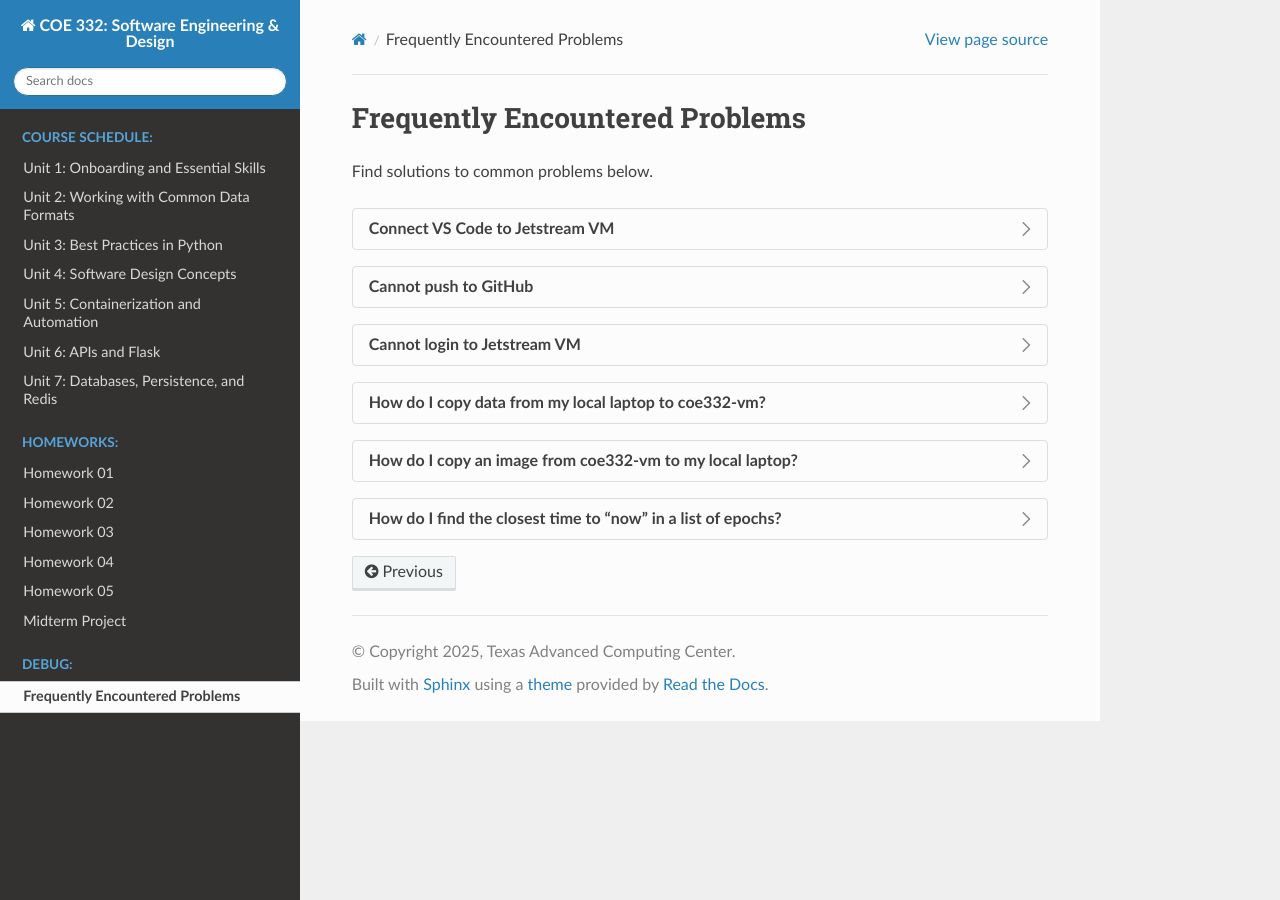
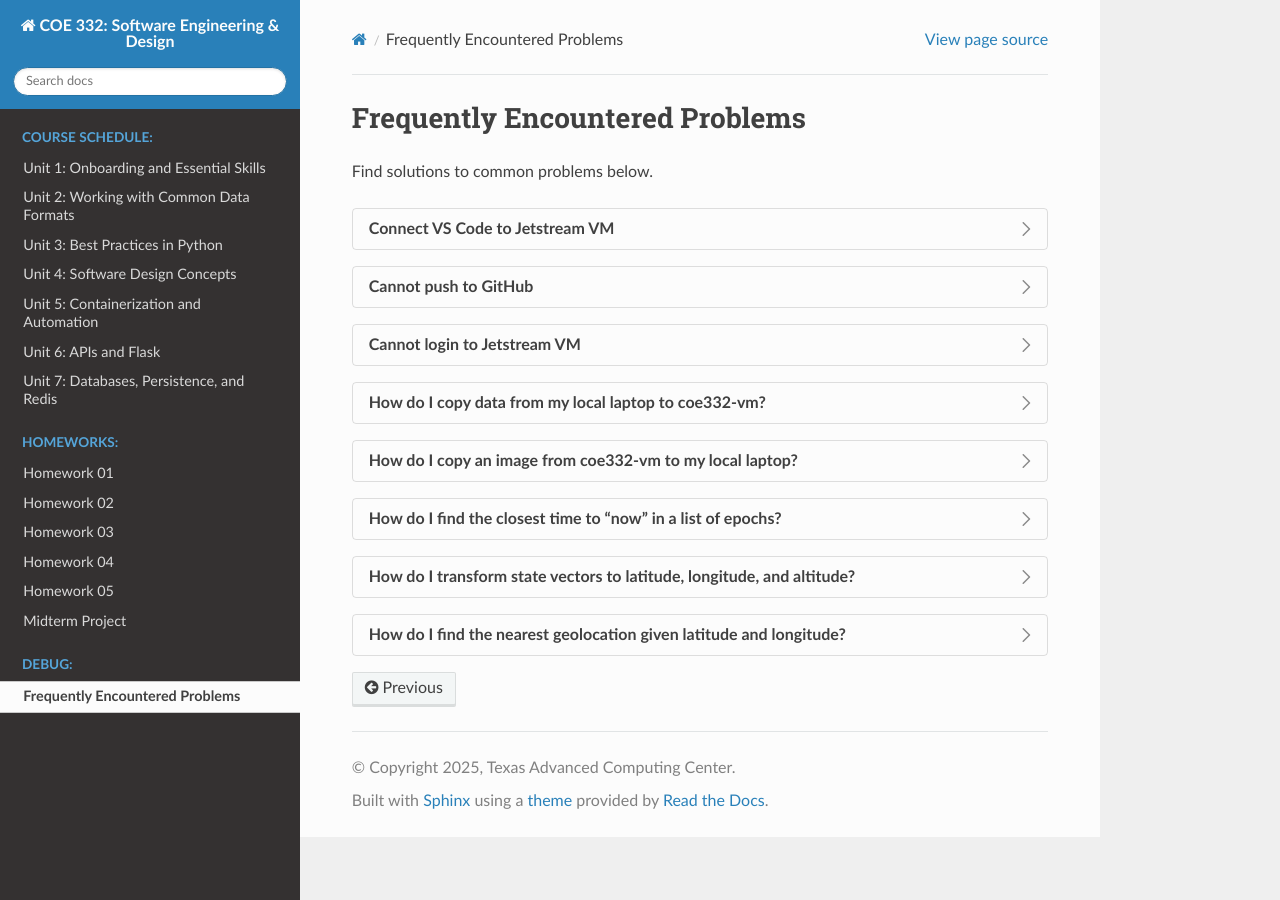
Before and after one commit to TACC/coe-332-sp25, a Sphinx documentation site: the page built from docs/faq/faq.rst, in a window 1280 px wide. Built offline with Sphinx 7.4.7 and the Read the Docs theme 3.1.0, drawn with Linux system fonts in a browser that asks for light colours; part of the change alters nothing that is shown.

```diff
--- a/docs/faq/faq.rst
+++ b/docs/faq/faq.rst
@@ -184,3 +184,82 @@ Find solutions to common problems below.
 
    Find more information about the Python3 ``time`` library
    `here <https://docs.python.org/3/library/time.html>`_
+
+
+.. dropdown:: How do I transform state vectors to latitude, longitude, and altitude?
+
+   Check out the example code block below. Assumes you have a single state vector
+   ``sv`` as input following a specific schema. You may need to modify a few of the
+   lines below to make sure you are grabbing the right x, y, and z values from the
+   state vector.
+
+   If you use this approach, don't forget to add ``astropy`` to your list of
+   requirements.
+
+   .. code-block:: python3
+
+      import time
+      from astropy import coordinates
+      from astropy import units
+      from astropy.time import Time
+
+      def compute_location_astropy(sv):
+          x = float(sv['X']['#text'])
+          y = float(sv['Y']['#text'])
+          z = float(sv['Z']['#text'])
+
+          # assumes epoch is in format '2024-067T08:28:00.000Z'
+          this_epoch=time.strftime('%Y-%m-%d %H:%m:%S', time.strptime(sv['EPOCH'][:-5], '%Y-%jT%H:%M:%S'))
+
+          cartrep = coordinates.CartesianRepresentation([x, y, z], unit=units.km)
+          gcrs = coordinates.GCRS(cartrep, obstime=this_epoch)
+          itrs = gcrs.transform_to(coordinates.ITRS(obstime=this_epoch))
+          loc = coordinates.EarthLocation(*itrs.cartesian.xyz)
+
+          return loc.lat.value, loc.lon.value, loc.height.value
+
+
+.. dropdown:: How do I find the nearest geolocation given latitude and longitude?
+
+   Once you have latitude and longitude, you can try to plug it in to the ``GeoPy``
+   python library (which needs to be pip installed). Here are a few key lines of
+   code you could use:
+
+   .. code-block:: python3
+
+      from geopy.geocoders import Nominatim
+      geocoder = Nominatim(user_agent='iss_tracker')
+      geoloc = geocoder.reverse((lat, lon), zoom=15, language='en')
+
+   Try playing around with different ``zoom`` levels. When the ISS is over the
+   ocean, it will usually return ``None`` instead of a geolocation unless you
+   zoom way out. You will need to also play around with the ``geoloc`` object
+   to figure out how to access the information inside. Once you do, you can
+   start to associate places with the latitude and longitude values:
+
+   .. code-block:: json
+
+      {
+        "lat": -0.718275860472717,
+        "actual_lat": "-1.8219",
+        "lon": 106.88329187186568,
+        "actual_lon": "105.4535",
+        "alt": 422.2579992310011,
+        "epoch_timestamp": "03/05/2024, 01:36:00",
+        "now_timestamp": "03/04/2024, 19:35:59",
+        "geoloc": "Bangka-Belitung Islands, Sumatra, Indonesia"
+      }
+
+   I recommend checking a site like this one to confirm whether this meets your
+   expectations:
+
+   https://www.n2yo.com/?s=90027
+
+   Geopy supports a bunch of other different geocoders. Nominatim is not very good,
+   but it is free and does not require setting up an API key. Some others are very
+   powerful and can provide very detailed location information. However, many of
+   the services require API keys, which you would need to sign up for / obtain
+   from a third party. I chose Nominatim when I did this just because it was free
+   and easy. You can chose others, though. More details here:
+
+   https://geopy.readthedocs.io/en/stable/#module-geopy.geocoders
```
